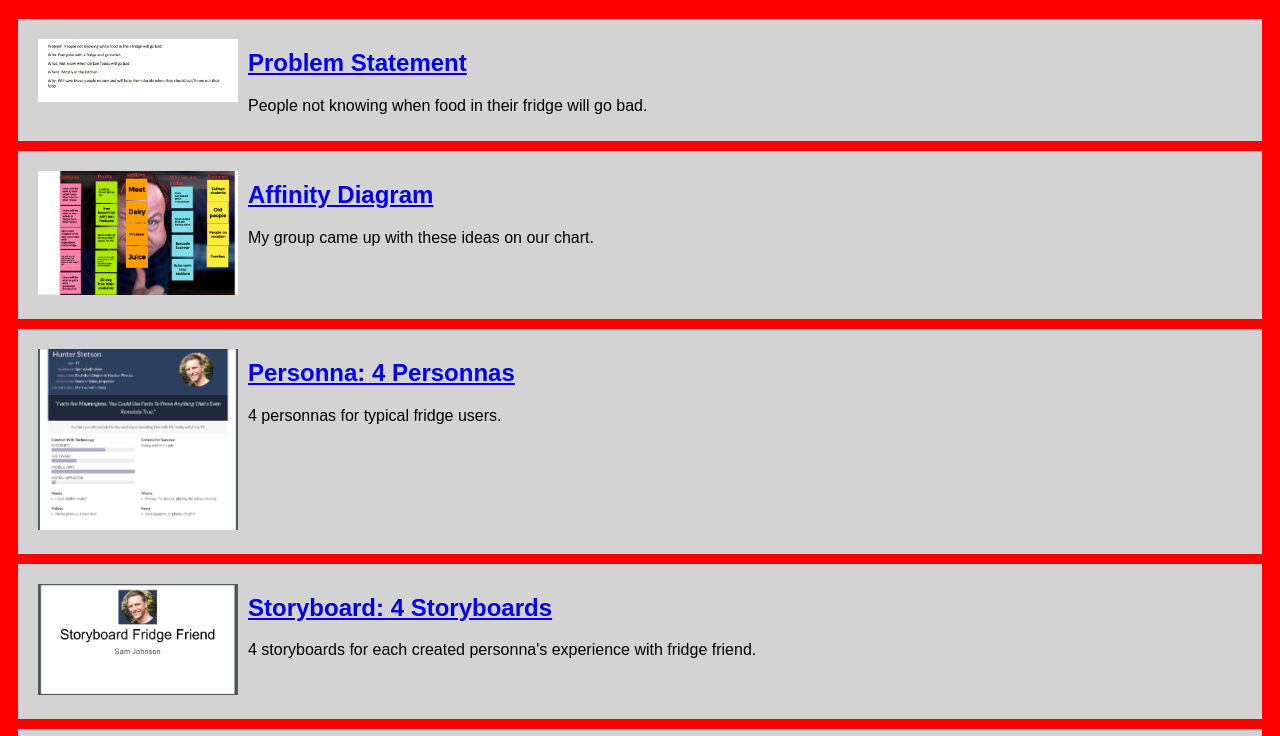
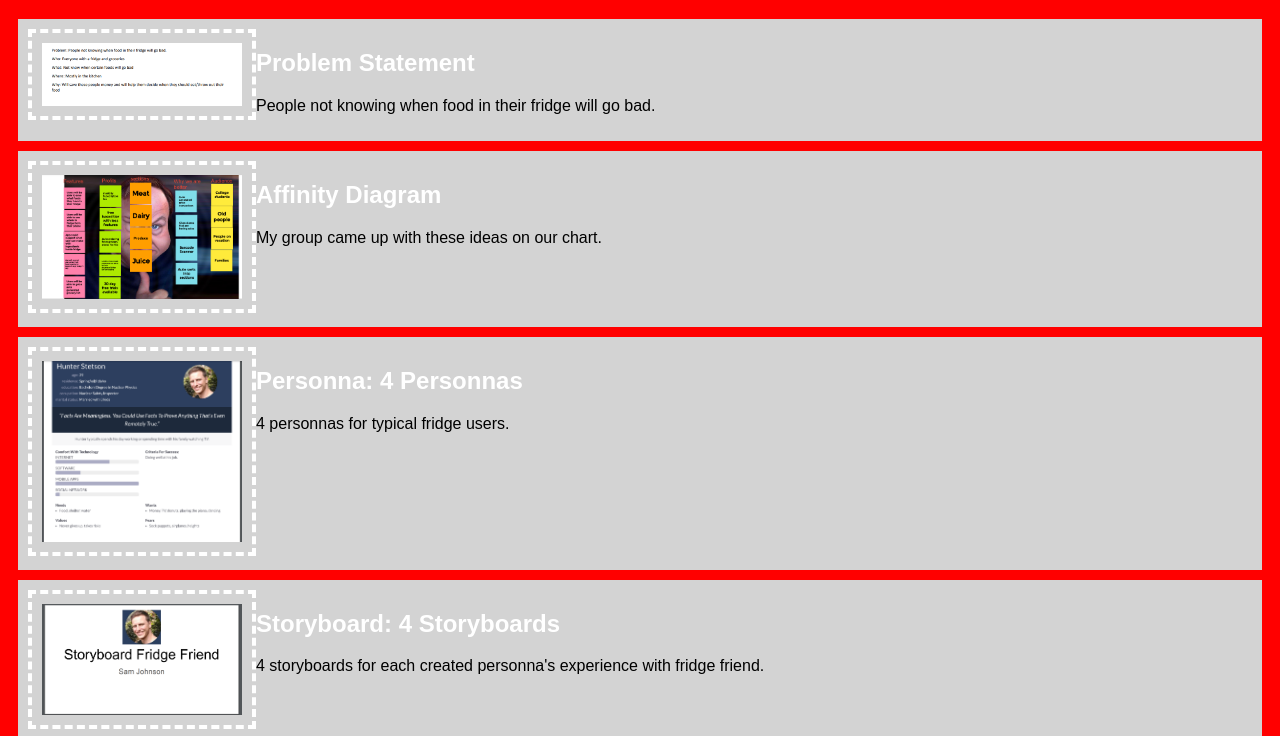
Before and after one commit to SamJohnson6131/SamJohnson6131.github.io, a plain HTML site: page index.html in a window 1280 px wide. Shown: the part 61-797 px from the top of the page. Drawn offline with Linux system fonts and the light colour scheme; files whose address does not match are found by name.

Commit message:
Add files via upload

```diff
--- a/styles.css
+++ b/styles.css
@@ -15,9 +15,23 @@ body {
 .assignment img{
     width:200px;
     padding:10px;
+    border: 4px dashed #20b2aa;
+}
+
+.assignment img {
+    border:4px dashed #FFF;
 }
 
 h1 {
     color: darkgray;
     text-align:center;
 }
+
+a{
+    text-decoration:none;
+    color: #fff;
+}
+
+a:hover {
+    color:firebrick;
+}
```
